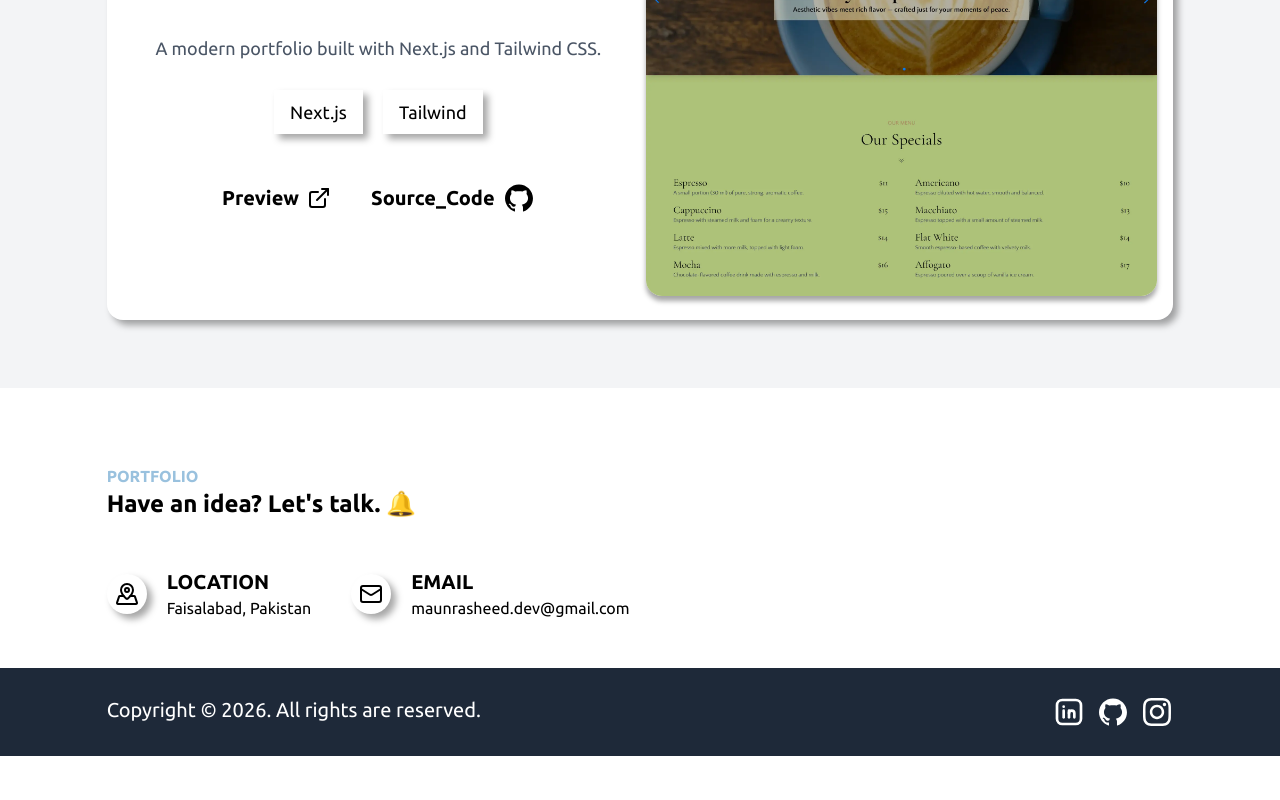
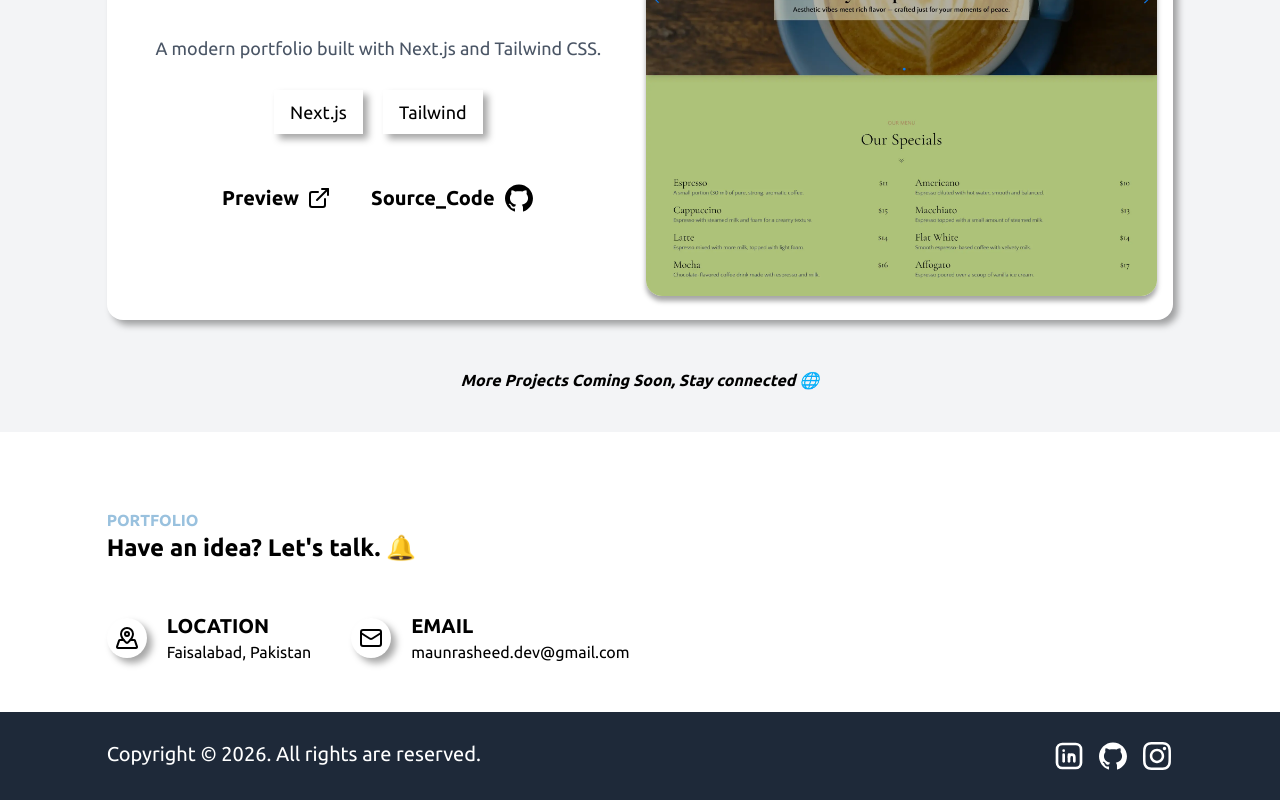
Before and after one commit to MuhammadAunR/Portfolio, a Next.js app: page / in a window 1280 px wide. Shown: the part 1923-2723 px from the top of the page. Before the commit the page ends 2679 px from the top, so only its background shows below. Built offline with nearby package versions, Linux system fonts and the light colour scheme.

Commit message:
Updated Project section

```diff
--- a/app/page.js
+++ b/app/page.js
@@ -37,6 +37,9 @@ export default function Home() {
 
             <ProjectCard />
 
+            <div data-aos="zoom-in">
+              <h5 className="text-center italic font-semibold cursor-pointer pt-5">More Projects Coming Soon, Stay connected 🌐</h5>
+            </div>
           </section>
         </section>
 
```
